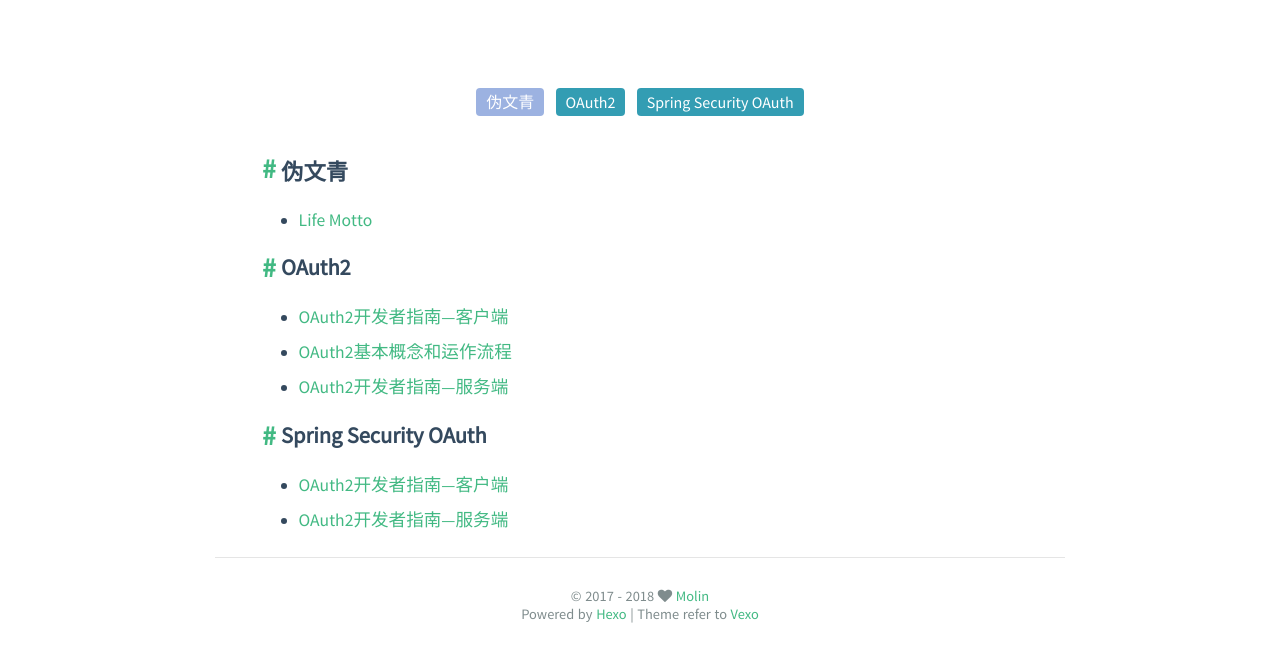
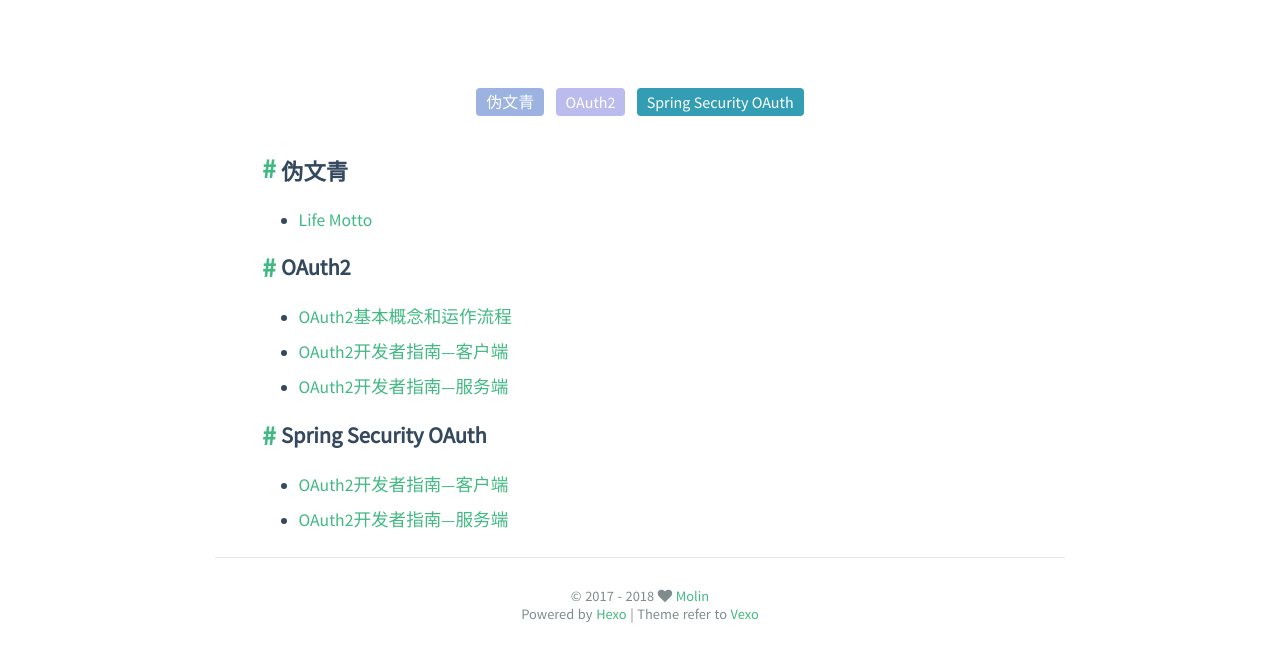
Before and after one commit to wcmolin/wcmolin.github.io, a plain HTML site: page tags/index.html in a window 1280 px wide. Shown: the part 180-832 px from the top of the page. Drawn offline with nearby package versions, Linux system fonts and the light colour scheme; a script that the page names is missing.

Commit message:
Site updated: 2018-03-01 16:11:04

```diff
--- a/tags/index.html
+++ b/tags/index.html
@@ -115,7 +115,7 @@
 
       <a class="tag1" data-name="tag-伪文青">伪文青</a>
 
-      <a class="tag2" data-name="tag-OAuth2">OAuth2</a>
+      <a class="tag0" data-name="tag-OAuth2">OAuth2</a>
 
       <a class="tag2" data-name="tag-Spring Security OAuth">Spring Security OAuth</a>
 
@@ -137,13 +137,13 @@
 
         <ul class="tag-preview">
           <li>
-            <a href="/2017/08/28/OAuth2开发者指南—客户端/">OAuth2开发者指南—客户端</a>
+            <a href="/2017/08/28/OAuth2基本概念和运作流程/">OAuth2基本概念和运作流程</a>
           </li>
         </ul>
 
         <ul class="tag-preview">
           <li>
-            <a href="/2017/08/28/OAuth2基本概念和运作流程/">OAuth2基本概念和运作流程</a>
+            <a href="/2017/08/28/OAuth2开发者指南—客户端/">OAuth2开发者指南—客户端</a>
           </li>
         </ul>
 
```
Also changed, not shown: 2017/08/28/OAuth2基本概念和运作流程/index.html (+2 -2 lines).
